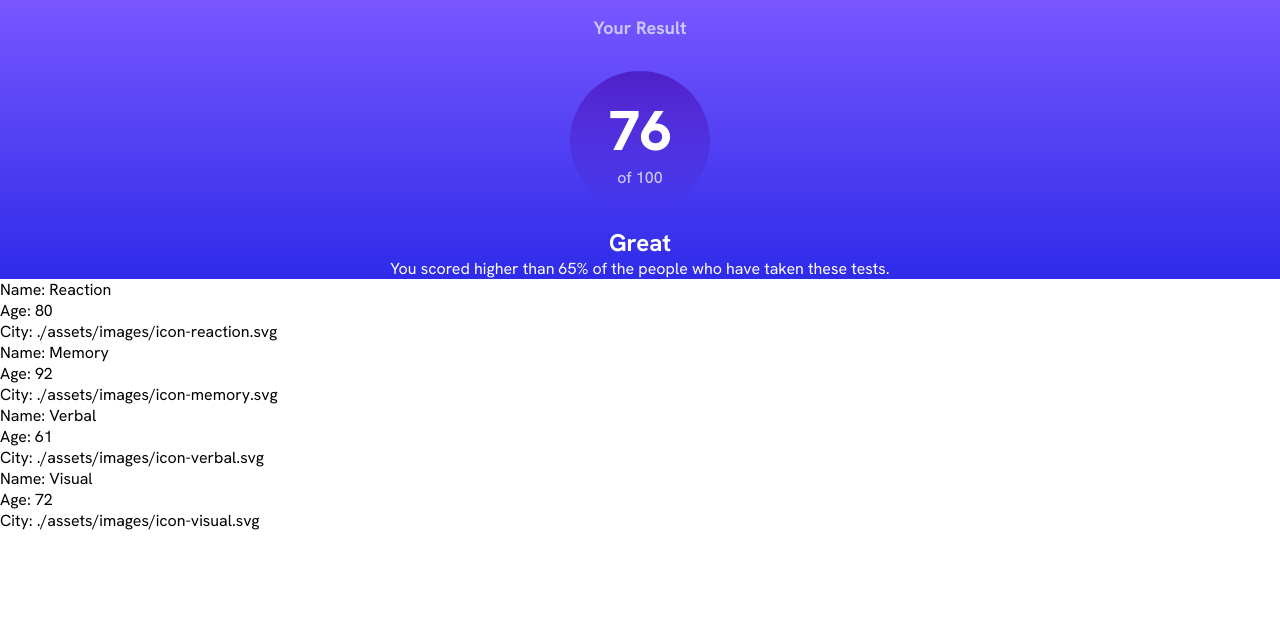
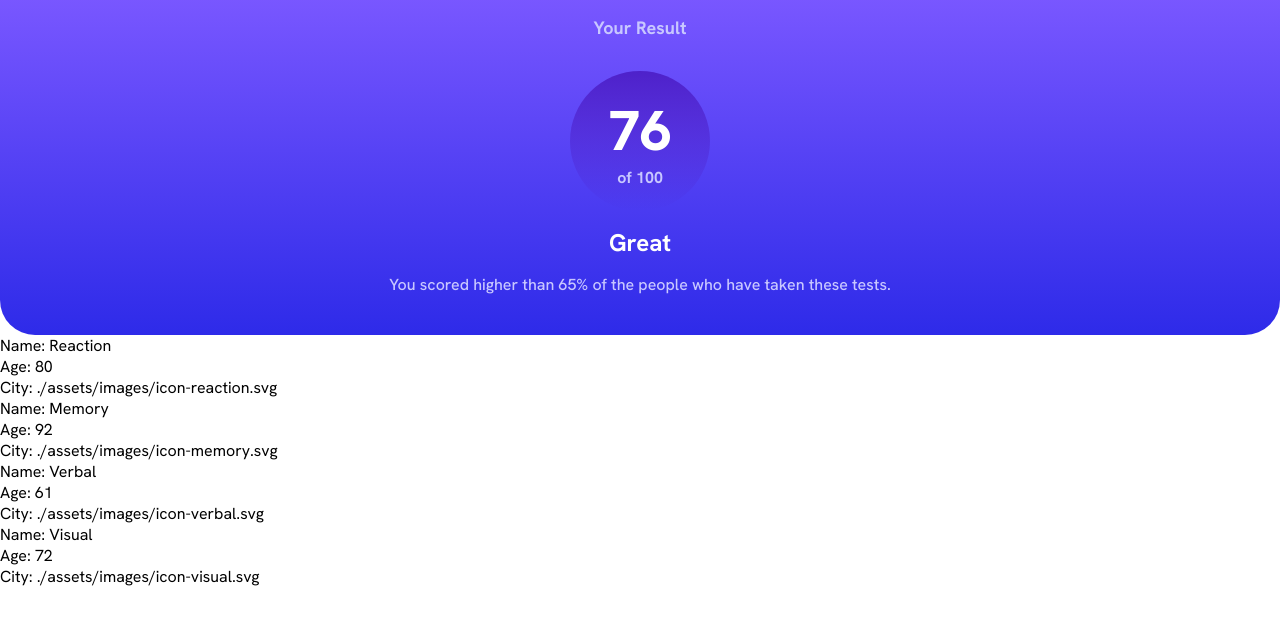
Before and after one commit to Millenmark/mini-project-result-summary-component, a plain HTML site: page index.html in a window 1280 px wide. Drawn offline with Linux system fonts and the light colour scheme.

Commit message:
done styling the p tag and the border of the average wrapper

```diff
--- a/style.css
+++ b/style.css
@@ -42,6 +42,7 @@ body {
   color: var(--white);
   background: linear-gradient(180deg, var(--slate-blue-bg-color) 0%, var(--royal-blue-bg-color) 100%);
   text-align: center;
+  border-radius: 0 0 35px 35px;
 }
 
 .average__wrapper h1 {
@@ -49,6 +50,10 @@ body {
   font-size: 18px;
   font-weight: 700;
   padding-block: 1rem;
+}
+
+.average__wrapper p {
+  color: var(--light-lavender);
 }
 
 .average__wrapper-circle {
@@ -71,6 +76,15 @@ body {
 }
 
 .average__wrapper-circle > p {
-  color: var(--light-lavender);
+  font-weight: 700;
+}
+
+.average__wrapper-message > h2 {
+  margin-bottom: 1rem;
+}
+
+.average__wrapper-message > p {
   font-weight: 500;
+  padding-inline: 2.5rem;
+  padding-bottom: 2.5rem;
 }
```
